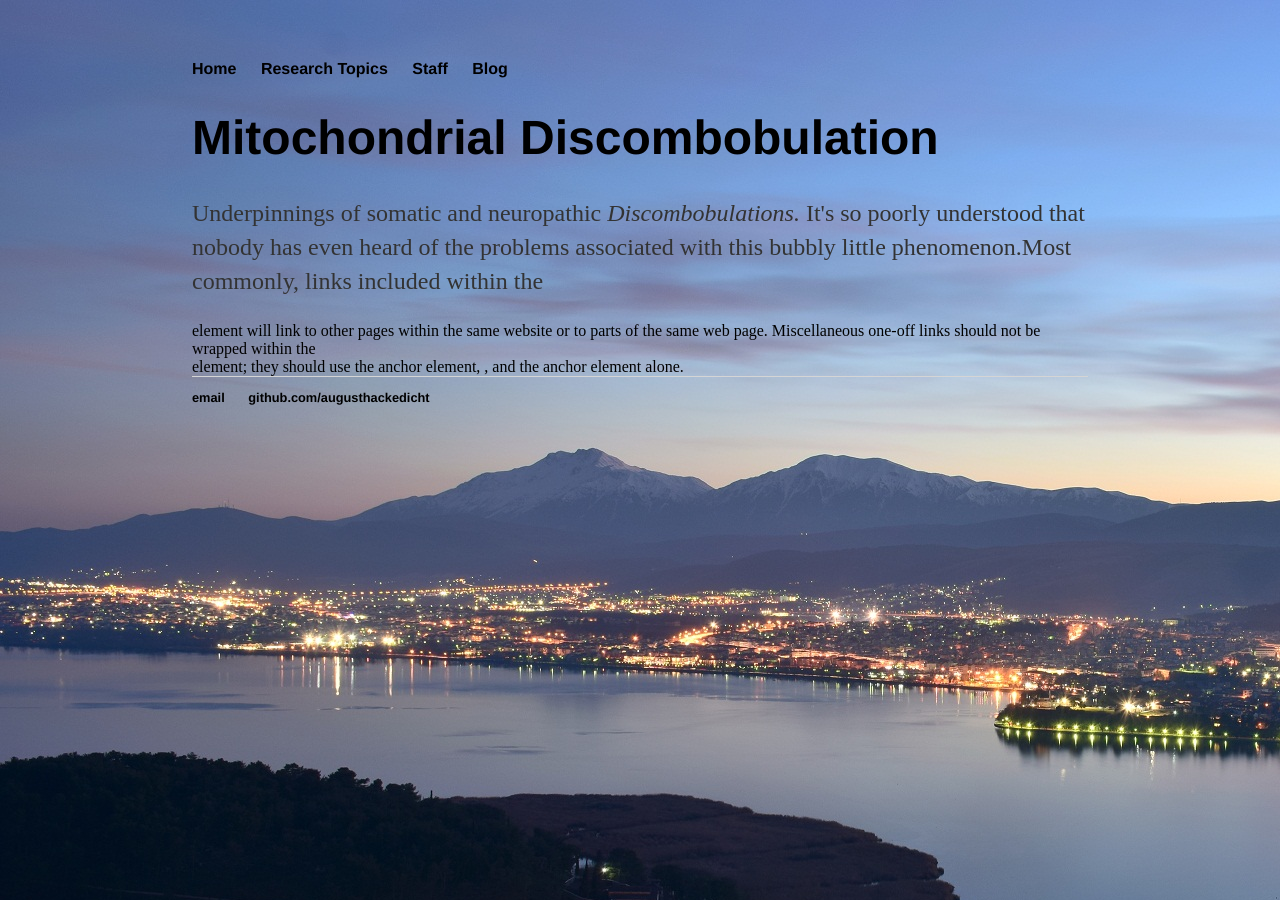
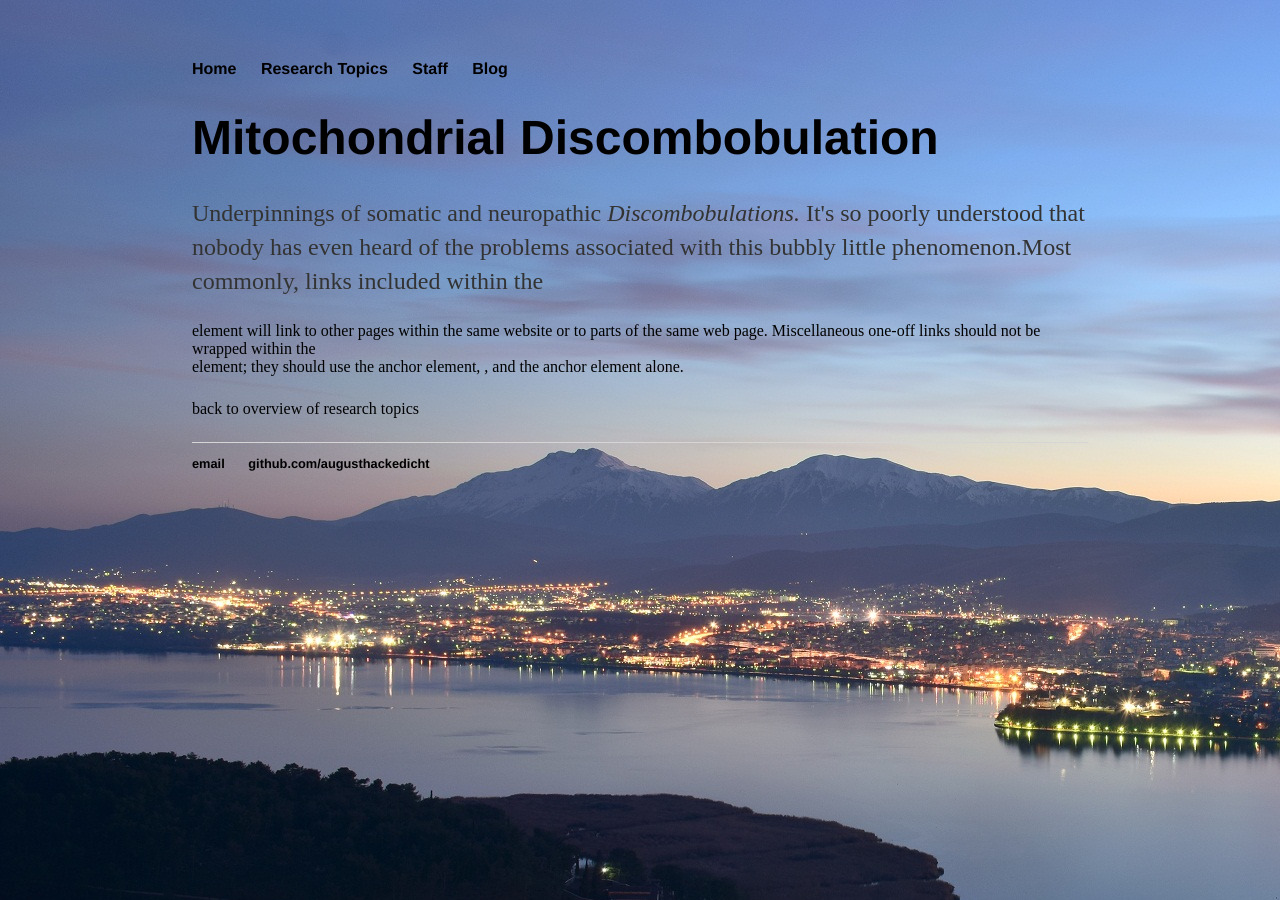
Before and after one commit to augusthackedicht/augusthackedicht.github.io, a Jekyll site: the page built from research/index_topic1.html, in a window 1280 px wide. Built offline with Jekyll 4.4.1, drawn with Linux system fonts in a browser that asks for light colours.

Commit message:
Update index_topic1.html

```diff
--- a/research/index_topic1.html
+++ b/research/index_topic1.html
@@ -5,4 +5,5 @@ title: Research Topics
 <div class="blurb">
 	<h1>Mitochondrial Discombobulation</h1>
 	<p>Underpinnings of somatic and neuropathic <em>Discombobulations.</em> It's so poorly understood that nobody has even heard of the problems associated with this bubbly little phenomenon.Most commonly, links included within the <nav> element will link to other pages within the same website or to parts of the same web page. Miscellaneous one-off links should not be wrapped within the <nav> element; they should use the anchor element, <a>, and the anchor element alone.
+	<p><nav href="/index.html"> back to overview of research topics</nav></p>
 </div><!-- /.blurb -->
```
